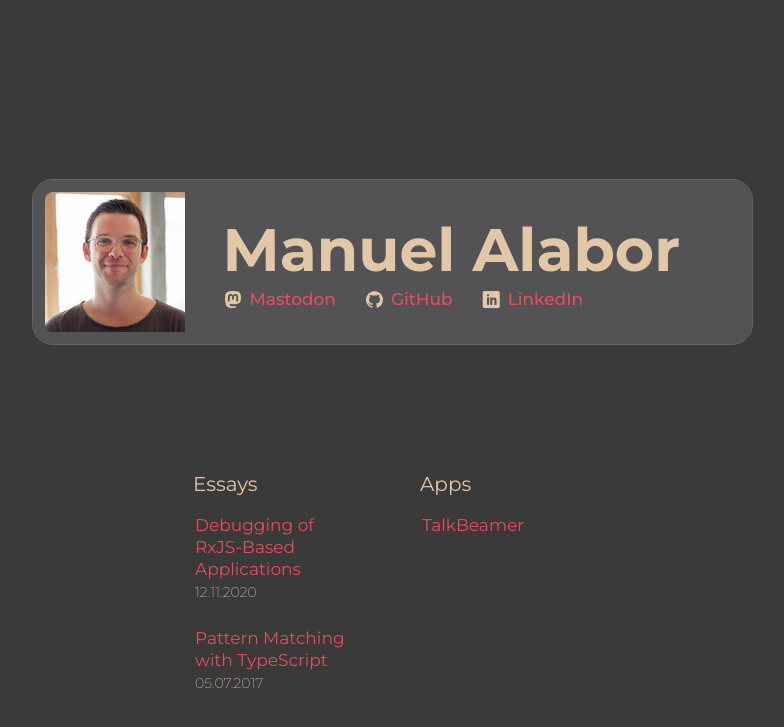
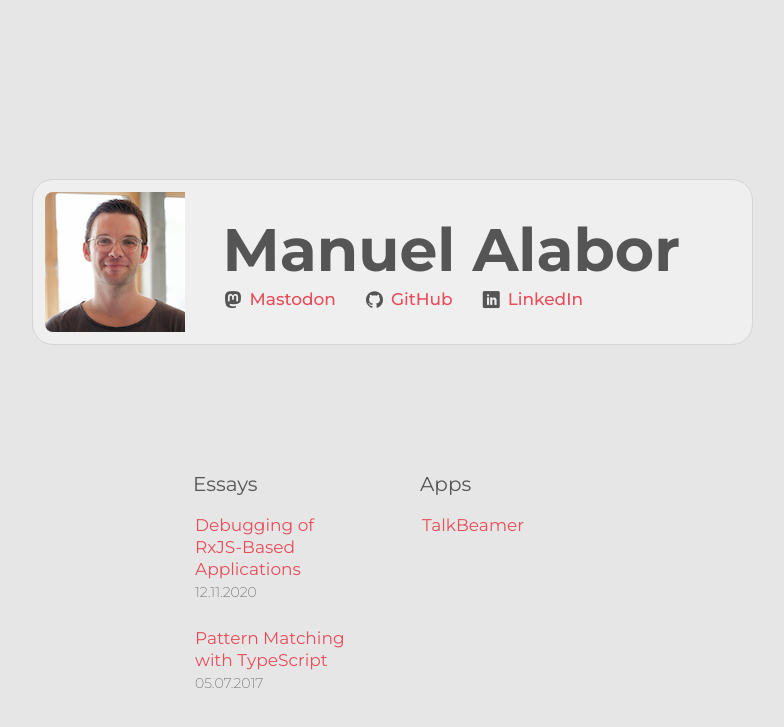
Before and after one commit to swissmanu/alabor.me, a Jekyll site: the page built from index.md, in a window 1280 px wide. Shown: the top 727 px of the page, without its empty margins (248-1032 px from the left). Built offline with Jekyll 4.4.1, drawn with Linux system fonts in a browser that asks for light colours; some web fonts are replaced.

Commit message:
Basic Light Mode

```diff
--- a/_sass/_home.scss
+++ b/_sass/_home.scss
@@ -1,22 +1,23 @@
 body.home {
-  --color-background: #3a3a3b;
-  --color-foreground: #e2c7a7;
+  --color-background: #e6e6e6;
+  --color-foreground: #555;
   --color-accent: #e74d5a;
 
   --color-card-foreground: var(--color-foreground);
-  --color-card-background: #535355;
-  --color-card-border: #646466;
+  --color-card-background: #efefef;
+  --color-card-border: #d5d5d5;
   --color-card-accent: var(--color-accent);
 
-  --size-vcard-width: 695px;
+  --size-card-width: 695px;
 
-  // --color-background: white;
-  // --color-foreground: #111;
+  @media (prefers-color-scheme: dark) {
+    --color-background: #3a3a3b;
+    --color-foreground: #e2c7a7;
+    --color-accent: #e74d5a;
 
-  // @media (prefers-color-scheme: dark) {
-  //   --color-background: rgb(43, 43, 43);
-  //   --color-foreground: white;
-  // }
+    --color-card-background: #535355;
+    --color-card-border: #646466;
+  }
 
   background-color: var(--color-background);
   color: var(--color-foreground);
@@ -48,7 +49,7 @@ body.home {
     color: var(--color-card-foreground);
     border-radius: 20px;
     overflow: hidden;
-    min-width: var(--size-vcard-width);
+    min-width: var(--size-card-width);
     border: 12px solid var(--color-card-background);
     outline: 1px solid var(--color-card-border);
 
@@ -112,7 +113,7 @@ body.home {
     display: grid;
     grid-template-columns: repeat(2, 0.5fr);
     column-gap: 3rem;
-    max-width: calc(var(--size-vcard-width) - 3rem);
+    max-width: calc(var(--size-card-width) - 3rem);
     margin-top: 4rem;
 
     h2 {
```
